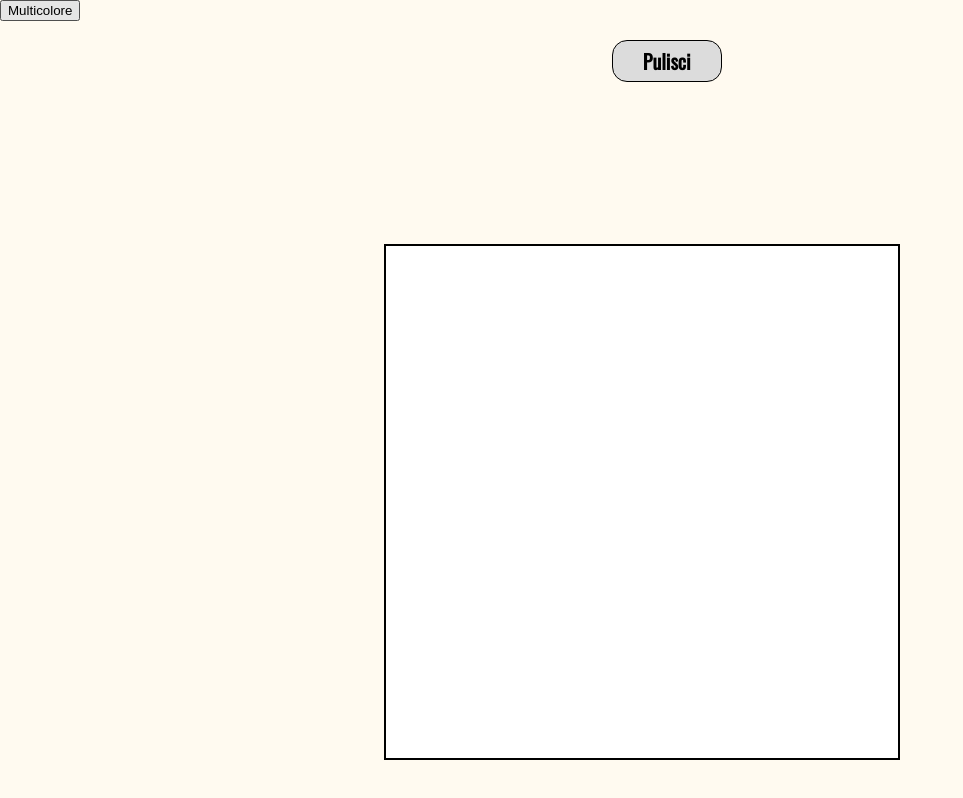
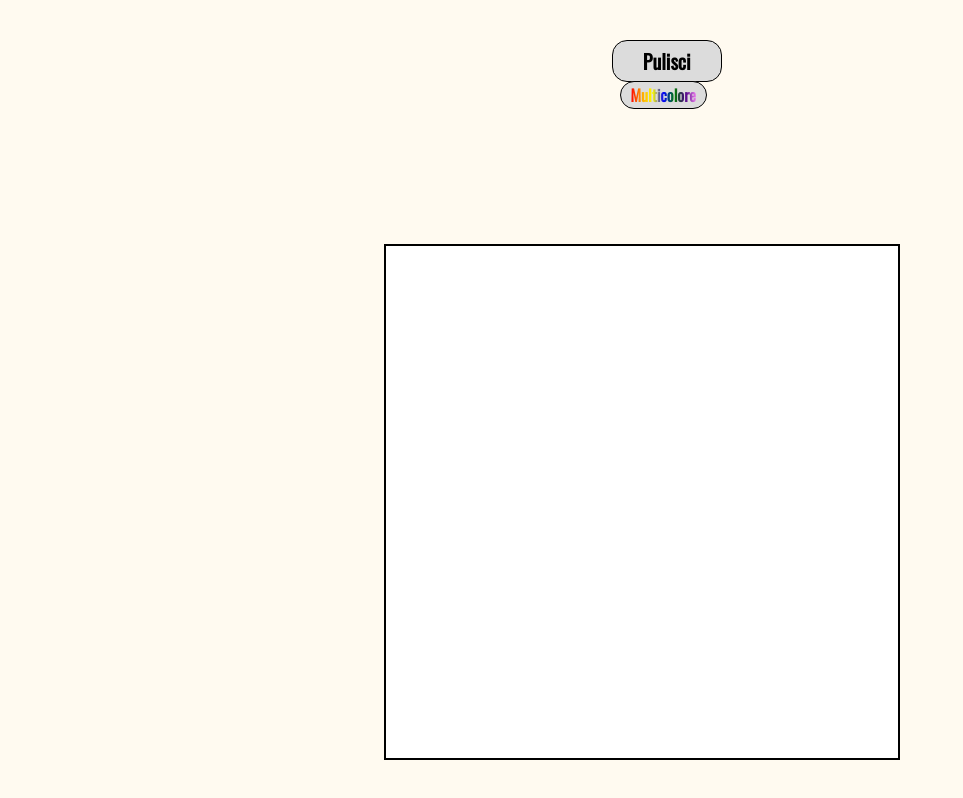
Before and after one commit to Lnrz/etchAsketch, a plain HTML site: page index.html in a window 1280 px wide. Shown: the whole page, without its empty margins (0-963 px from the left). Drawn offline with nearby package versions, Linux system fonts and the light colour scheme.

Commit message:
Completato il progetto

```diff
--- a/index.html
+++ b/index.html
@@ -15,7 +15,9 @@
             Pulisci
         </button>
         <button id="color">
-            Multicolore
+            <span id="rainbow">
+                Multicolore
+            </span>
         </button>
         <div id="frame">
 
--- a/scripts/script.js
+++ b/scripts/script.js
@@ -109,6 +109,7 @@ function switchColor() {
 
     if (toBlack) {
         colorBtn.textContent = "Bianco e nero";
+        colorBtn.style.left = "var(--blackLeft)";
 
         divs.forEach(div => {
             div.removeEventListener("mouseenter", changeColor);
@@ -116,7 +117,8 @@ function switchColor() {
             div.addEventListener("mouseenter", changeColorBlack, {once: true})
         });
     } else {
-        colorBtn.textContent = "Multicolore";
+        colorBtn.innerHTML = "<span id='rainbow'>Multicolore</span>";
+        colorBtn.style.left = "var(--multicolorLeft)";
 
         divs.forEach(div => {
             div.removeEventListener("mouseenter", changeColorBlack);
--- a/styles/style.css
+++ b/styles/style.css
@@ -29,21 +29,42 @@ html, body, #container {
     height: calc(40vw / var(--rowsColumns, 16));
 }
 
+button {
+    background-color: gainsboro;
+    border: 1px solid;
+    border-radius: 15px;
+    margin: 0px;
+    font-weight: 700;
+    font-family: "Oswald", sans-serif;
+}
+
 #reset {
-    position:absolute;
-    background-color: gainsboro;
+    position: absolute;
     left: 47.8vw;
     top:5vh;
-    border: 1px solid;
-    border-radius: 15px;
     padding: 5px 30px;
-    margin: 0px;
     font-size: 20px;
-    font-weight: 700;
-    font-family: "Oswald", sans-serif;
 }
 
 #reset:active {
     transform: scale(0.9, 0.9);
     transition-duration: 100ms;
 }
+
+#color {
+    --multicolorLeft: 48.4vw;
+    --blackLeft: 48vw;
+    position: relative;
+    top: 10.1vh;
+    left: var(--multicolorLeft);
+    font-size: 16px;
+    padding: 1px 10px;
+}
+
+#rainbow {
+    background-image: linear-gradient(to left, violet, indigo, green, blue, yellow, orange, red);
+    -webkit-background-clip: text;
+    -moz-background-clip: text;
+    background-clip: text;
+    color: transparent;
+}
```
